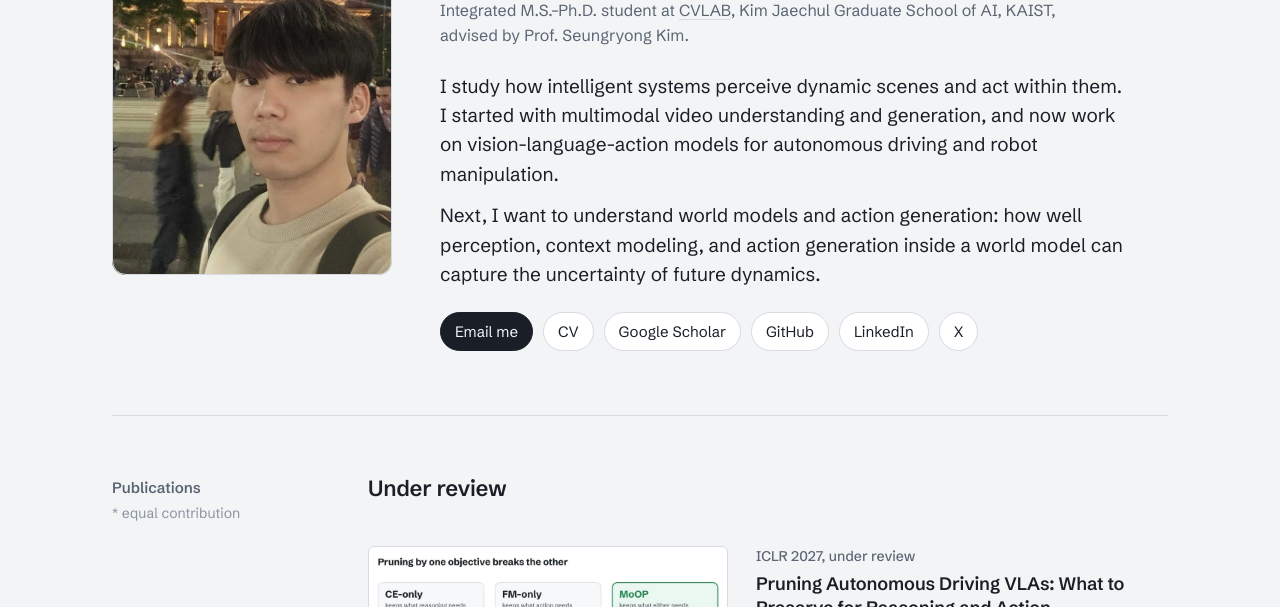
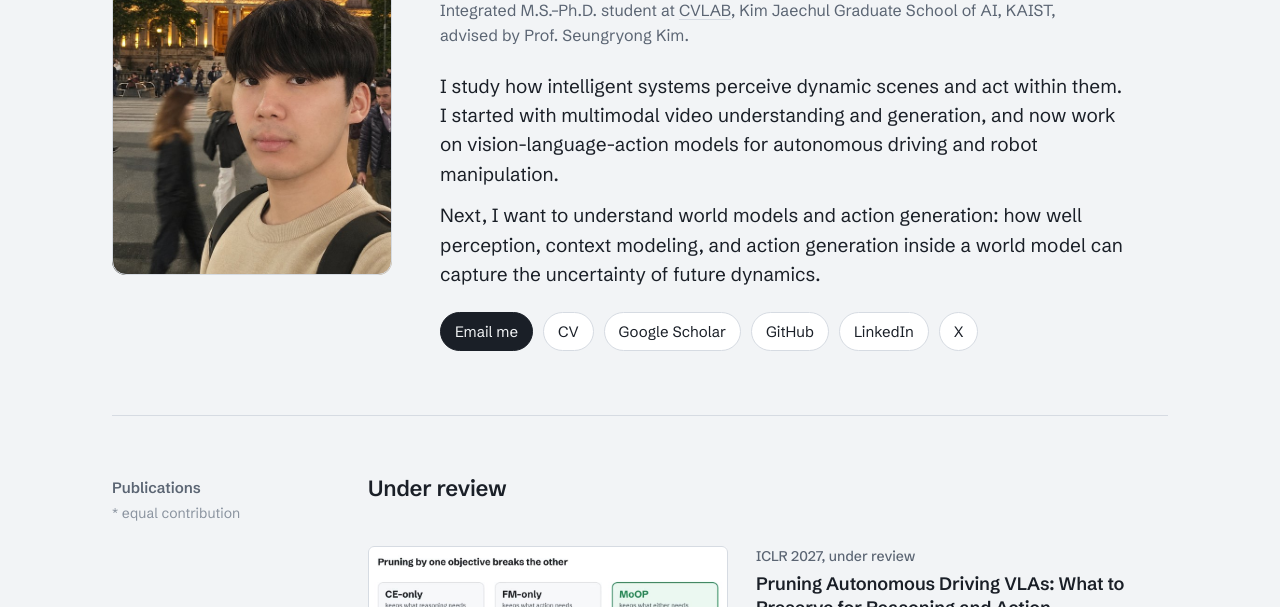
Before and after one commit to deep-overflow/deep-overflow.github.io, a plain HTML site: page index.html in a window 1280 px wide. Shown: the part 493-1100 px from the top of the page. Drawn offline with Linux system fonts and the light colour scheme; grey boxes are pictures that could not be loaded.

Commit message:
Update profile photo

```diff
--- a/index.html
+++ b/index.html
@@ -173,7 +173,7 @@
       </figure>
 
       <div class="intro">
-        <img class="portrait" src="assets/img/profile.jpg" alt="Seongchan Kim" width="600" height="859" />
+        <img class="portrait" src="assets/img/profile-2.jpg" alt="Seongchan Kim" width="600" height="859" />
         <div class="intro-text">
           <h1>Seongchan Kim<span class="kr">김성찬</span></h1>
           <p class="role">Integrated M.S.–Ph.D. student at <a href="https://cvlab.kaist.ac.kr/" target="_blank" rel="noopener">CVLAB</a>, Kim Jaechul Graduate School of AI, KAIST, advised by Prof. Seungryong Kim.</p>
```
Also changed, not shown: assets/img/profile-2.jpg (added), assets/img/profile.jpg (deleted).
